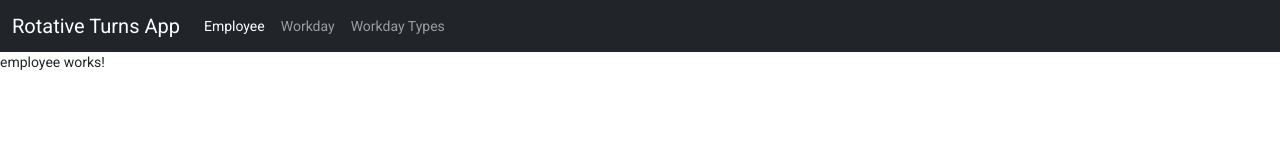
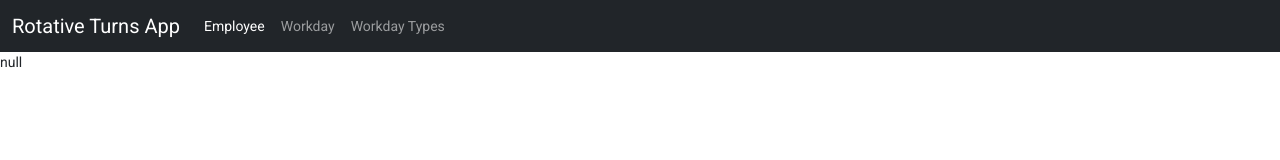
Before and after one commit to JIVitian/rotative-turns-app, an Angular app: page /employee in a window 1280 px wide. Shown: the top 160 px of the page. Built offline with nearby package versions, Linux system fonts and the light colour scheme; no server answers.

Commit message:
Employee component data handling

```diff
--- a/src/app/modules/employee/employee.component.html
+++ b/src/app/modules/employee/employee.component.html
@@ -1 +1 @@
-<p>employee works!</p>
+<p>{{ employees$ | async | json }}</p>
--- a/src/app/modules/employee/employee.component.ts
+++ b/src/app/modules/employee/employee.component.ts
@@ -1,6 +1,8 @@
 import { Component, OnInit } from '@angular/core';
 import { Subject, takeUntil } from 'rxjs';
 import { EmployeeService } from './employee.service';
+import { Observable } from 'rxjs';
+import { EmployeeGetResponse } from './models/employee-get-all-response';
 
 @Component({
   selector: 'app-employee',
@@ -9,17 +11,12 @@ import { EmployeeService } from './employee.service';
 })
 export class EmployeeComponent implements OnInit {
   private destroy$ = new Subject<void>();
+  employees$: Observable<EmployeeGetResponse[]> = new Observable();
 
   constructor(private readonly employeeService: EmployeeService) {}
 
   ngOnInit(): void {
-    this.employeeService
-      .getAll()
-      .pipe(takeUntil(this.destroy$))
-      .subscribe({
-        next: response => console.log(response),
-        error: error => console.error(error),
-      });
+    this.employees$ = this.employeeService.getAll();
   }
 
   ngOnDestroy(): void {
```
